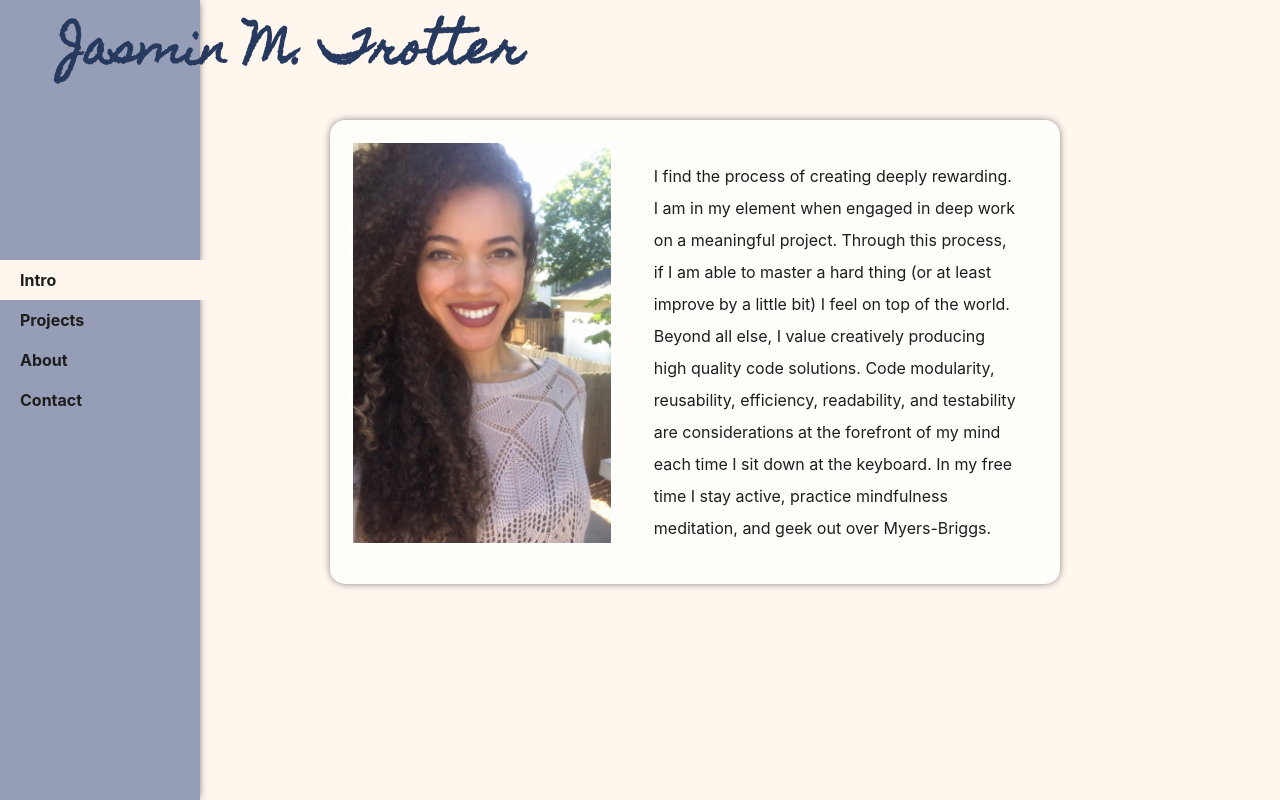
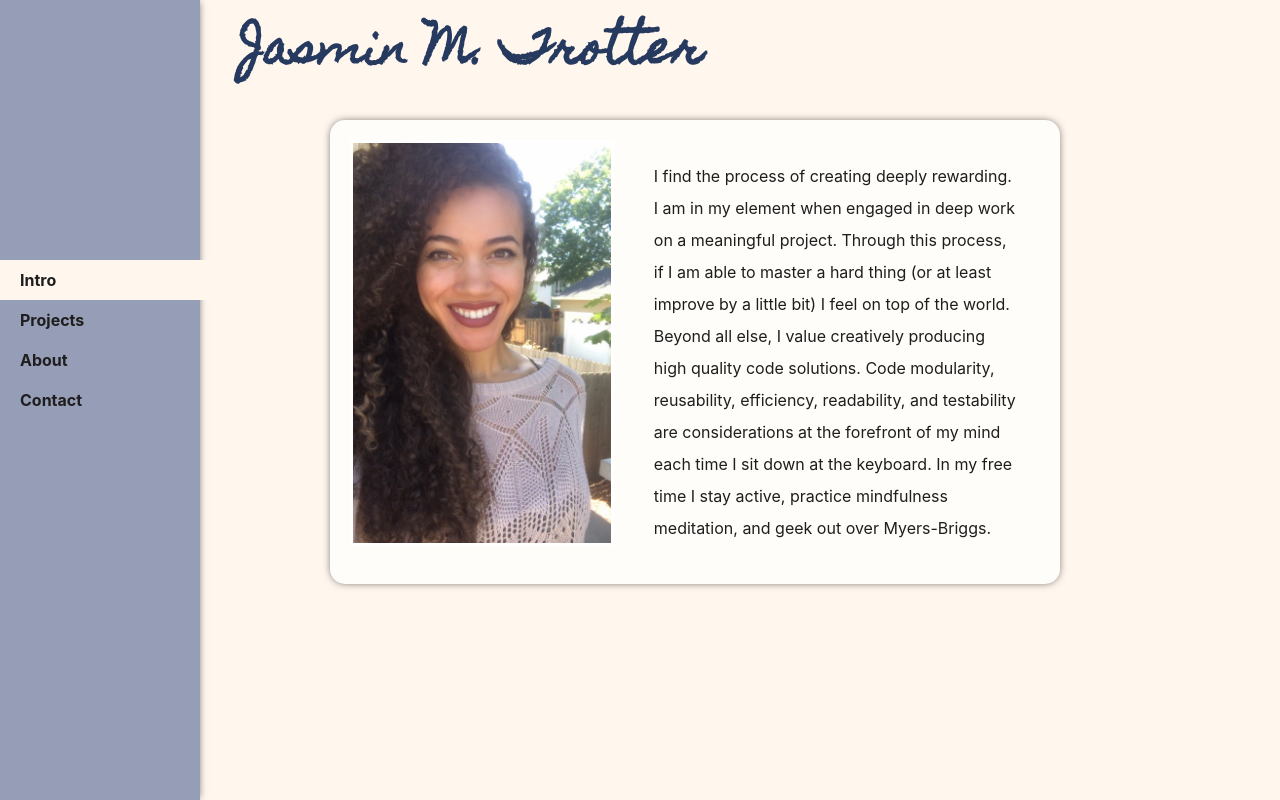
Before and after one commit to JasminTrotter/new-portfolio, a React (Create React App) app: page / in a window 1280 px wide. Built offline with nearby package versions, Linux system fonts and the light colour scheme.

Commit message:
header and nav layout

```diff
--- a/src/Components/App.js
+++ b/src/Components/App.js
@@ -32,8 +32,9 @@ function App() {
 
   return (
     <div className='App'>
+      <div className='content-wrapper'>
+        <div style={{ display: 'flex' }}>
           <Header />
-      <div className='content-wrapper'>
           <Nav
             position={navPosition}
             updateShowIntro={updateShowIntro}
@@ -45,6 +46,7 @@ function App() {
             showContact={showContact}
             showAbout={showAbout}
           />
+        </div>
         <main className={`${navPosition}-main`}>
           <div className='wrapper'>
             {showIntro && <Intro />}
--- a/src/Styles/Header.css
+++ b/src/Styles/Header.css
@@ -7,10 +7,10 @@ h1 {
 
 header {
   box-sizing: border-box;
-  position: fixed;
-  z-index: 99;
+  z-index: 98;
   width: 100vw;
   height: 90px;
-  padding: 5px 60px;
-  background-color: transparent;
+  padding: 5px 240px;
+  background-color: #FFF7EE;
+  position: fixed;
 }
--- a/src/Styles/Nav.css
+++ b/src/Styles/Nav.css
@@ -3,6 +3,7 @@
   position: fixed;
   background-color: #969DB6;
   font-weight: bold;
+  z-index: 99;
 }
 
 .desktop-nav {
```
Lines whose indentation alone changed are shown as unchanged.
